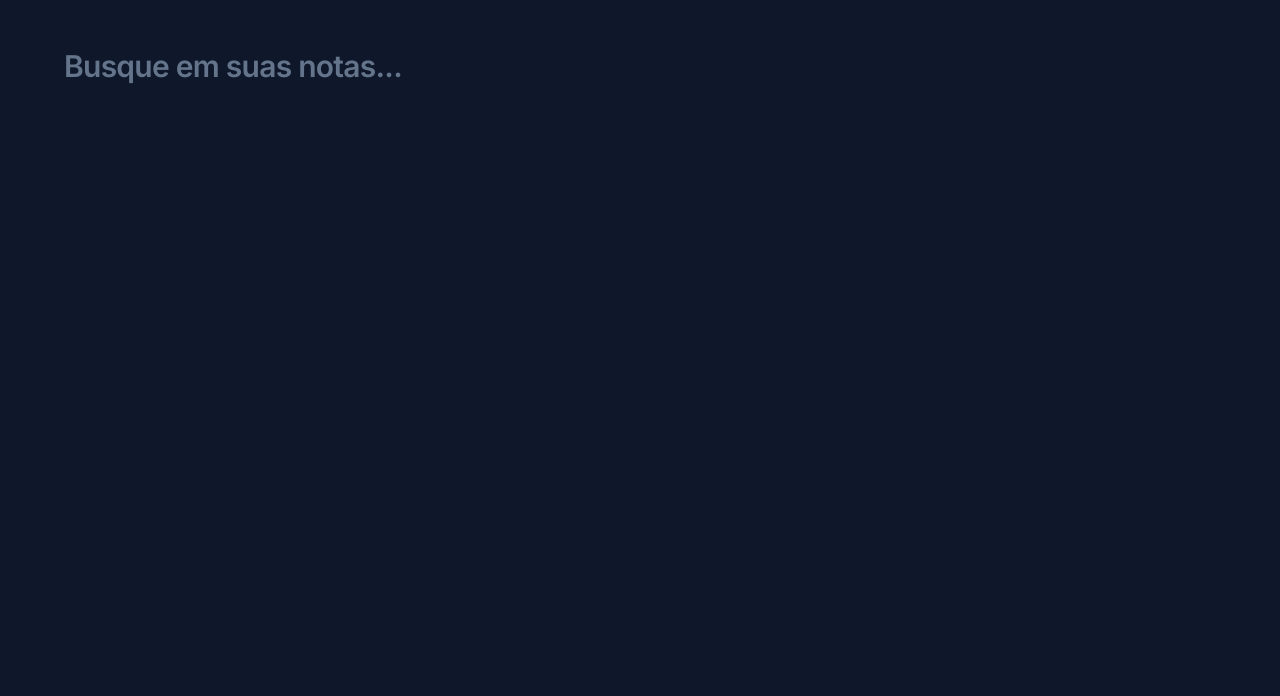
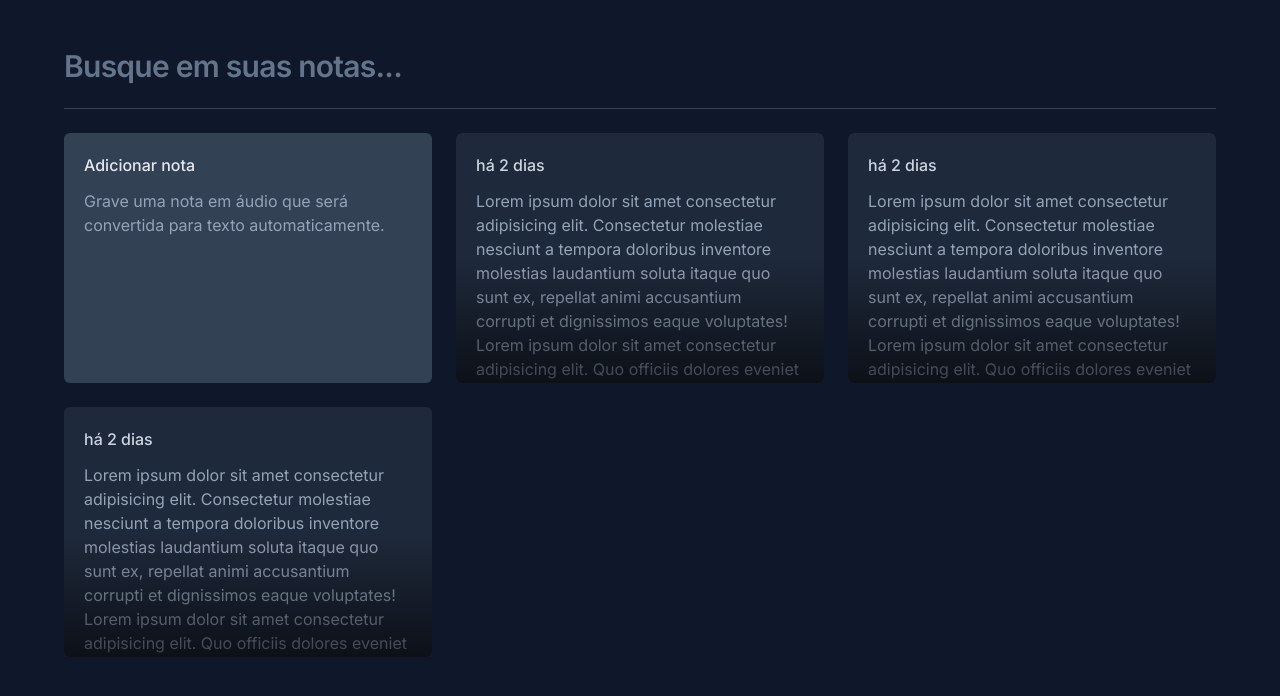
Before and after one commit to duducamargo/note-express, a React (Vite) app: page / in a window 1280 px wide. Shown: the top 696 px of the page. Built offline with nearby package versions, Linux system fonts and the light colour scheme; the HTML template or start-up script is replaced by a standard one.

Commit message:
added some components and styles to tailwind

```diff
--- a/src/App.tsx
+++ b/src/App.tsx
@@ -1,6 +1,9 @@
+import NewNoteCard from "./components/NewNoteCard";
+import NoteCard from "./components/NoteCard";
+
 export default function App() {
   return (
-    <div className="mx-auto max-w-6xl my-12">
+    <div className="mx-auto max-w-6xl my-12 space-y-6">
       <form className="w-full">
         <input
           type="text"
@@ -8,6 +11,14 @@ export default function App() {
           className="w-full bg-transparent text-3xl font-semibold tracking-tight placeholder:text-slate-500 outline-none"
         />
       </form>
+      <div className="h-px bg-slate-700" />
+
+      <div className="grid grid-cols-3 auto-rows-[250px] gap-6">
+        <NewNoteCard />
+        <NoteCard />
+        <NoteCard />
+        <NoteCard />
+      </div>
     </div>
   );
 }
--- /dev/null
+++ b/src/components/NewNoteCard.tsx
@@ -0,0 +1,12 @@
+export default function NewNoteCard() {
+  return (
+    <div className="rounded-md bg-slate-700 space-y-3 p-5">
+      <span className="text-small font-medium text-slate-200 ">
+        Adicionar nota
+      </span>
+      <p className="text-small leading-6 text-slate-400">
+        Grave uma nota em áudio que será convertida para texto automaticamente.
+      </p>
+    </div>
+  );
+}
--- /dev/null
+++ b/src/components/NoteCard.tsx
@@ -0,0 +1,17 @@
+export default function NoteCard() {
+  return (
+    <button className="rounded-md text-left bg-slate-800 space-y-3 p-5 overflow-hidden relative outline-none hover:ring-2 hover:ring-slate-600 focus-visible:ring-2 focus-visible: ring-lime-400 ">
+      <span className="text-small font-medium text-slate-300 ">há 2 dias</span>
+      <p className="text-small leading-6 text-slate-400">
+        Lorem ipsum dolor sit amet consectetur adipisicing elit. Consectetur
+        molestiae nesciunt a tempora doloribus inventore molestias laudantium
+        soluta itaque quo sunt ex, repellat animi accusantium corrupti et
+        dignissimos eaque voluptates! Lorem ipsum dolor sit amet consectetur
+        adipisicing elit. Quo officiis dolores eveniet quos debitis. Minus
+        obcaecati, velit deserunt beatae esse exercitationem dolorem voluptas
+        eaque voluptatum in sed, provident non voluptate.
+      </p>
+      <div className="absolute bottom-0 left-0 right-0 h-1/2 bg-gradient-to-t from-black/60 to-black/0 pointer-events-none" />
+    </button>
+  );
+}
```
